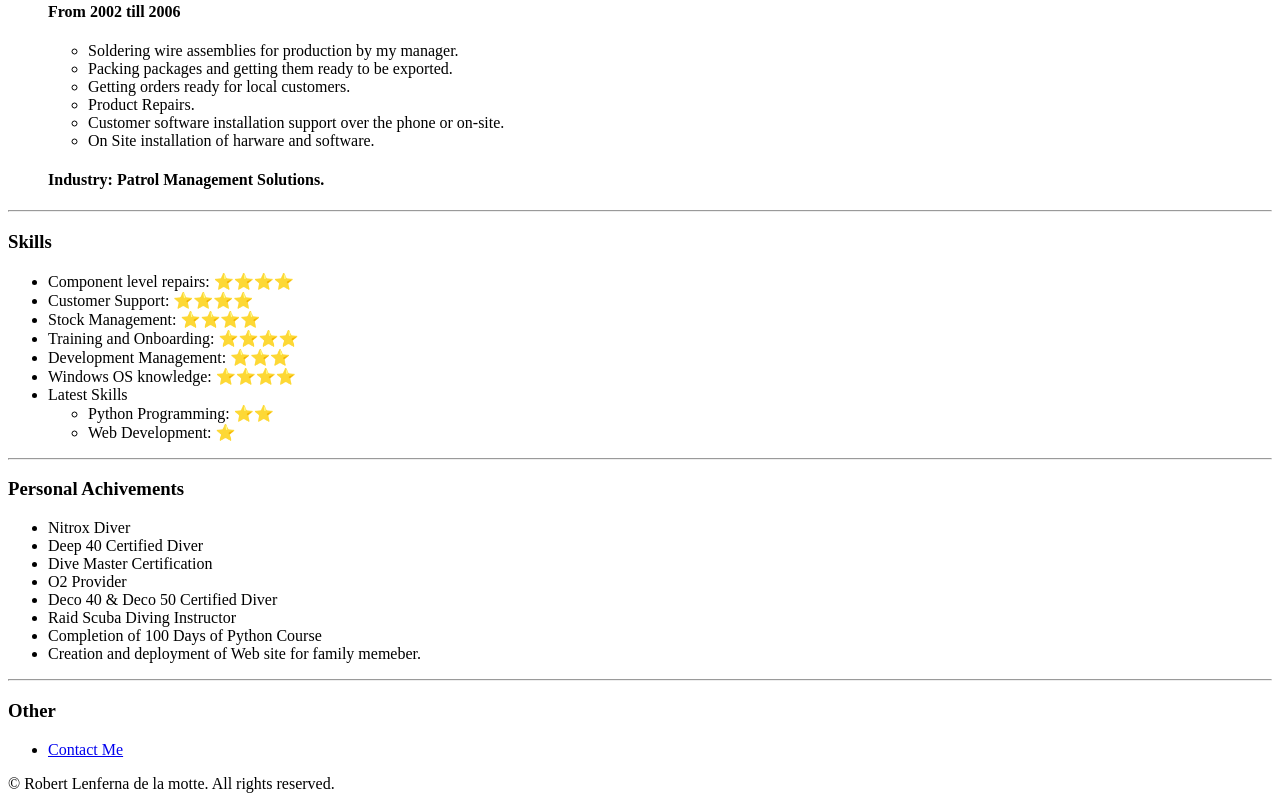
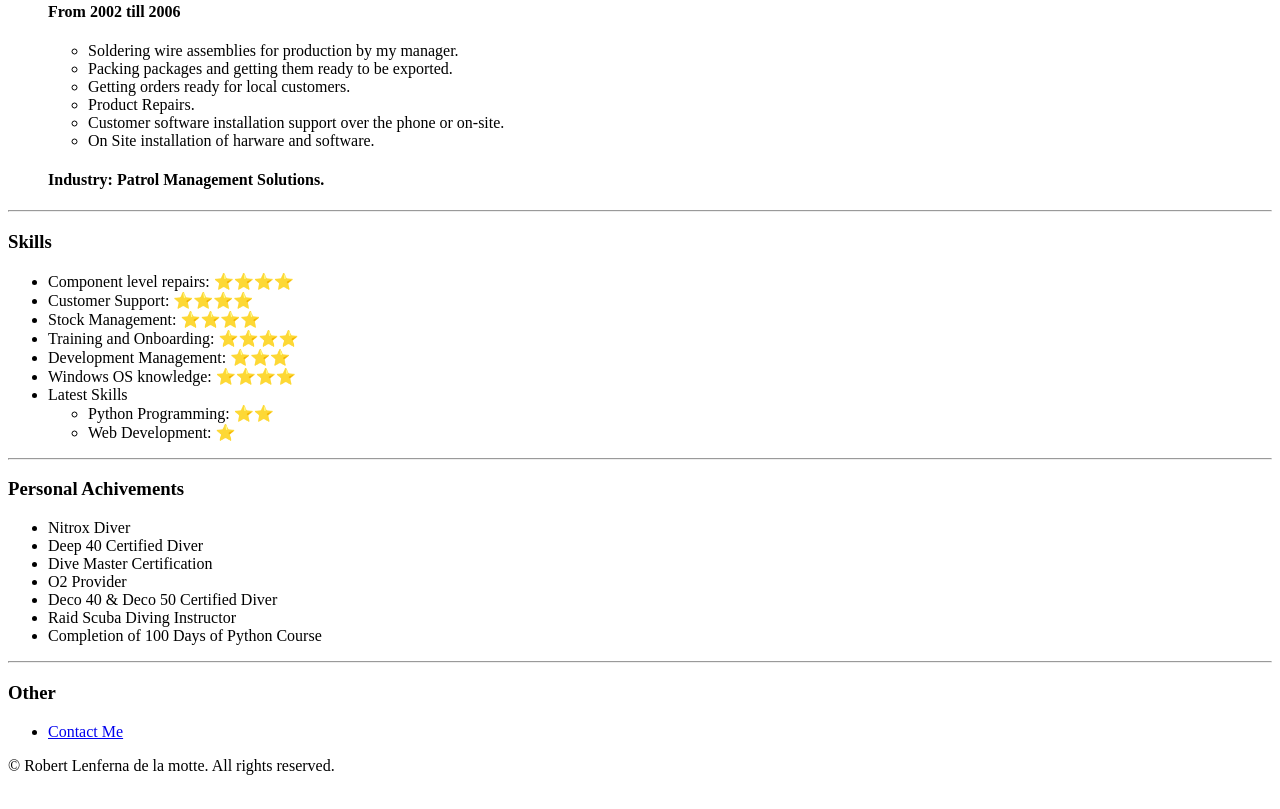
Before and after one commit to FlashiestUSB/Resume, a plain HTML site: page index.html in a window 1280 px wide. Shown: the part 1291-2100 px from the top of the page. Drawn offline with Linux system fonts and the light colour scheme.

Commit message:
Update index.html

```diff
--- a/index.html
+++ b/index.html
@@ -87,7 +87,6 @@
         <li>Deco 40 & Deco 50 Certified Diver</li>
         <li>Raid Scuba Diving Instructor</li>
         <li>Completion of 100 Days of Python Course</li>
-        <li>Creation and deployment of Web site for family memeber.</li>
     </ul>
     <hr>
     <h3>Other</h3>
```
